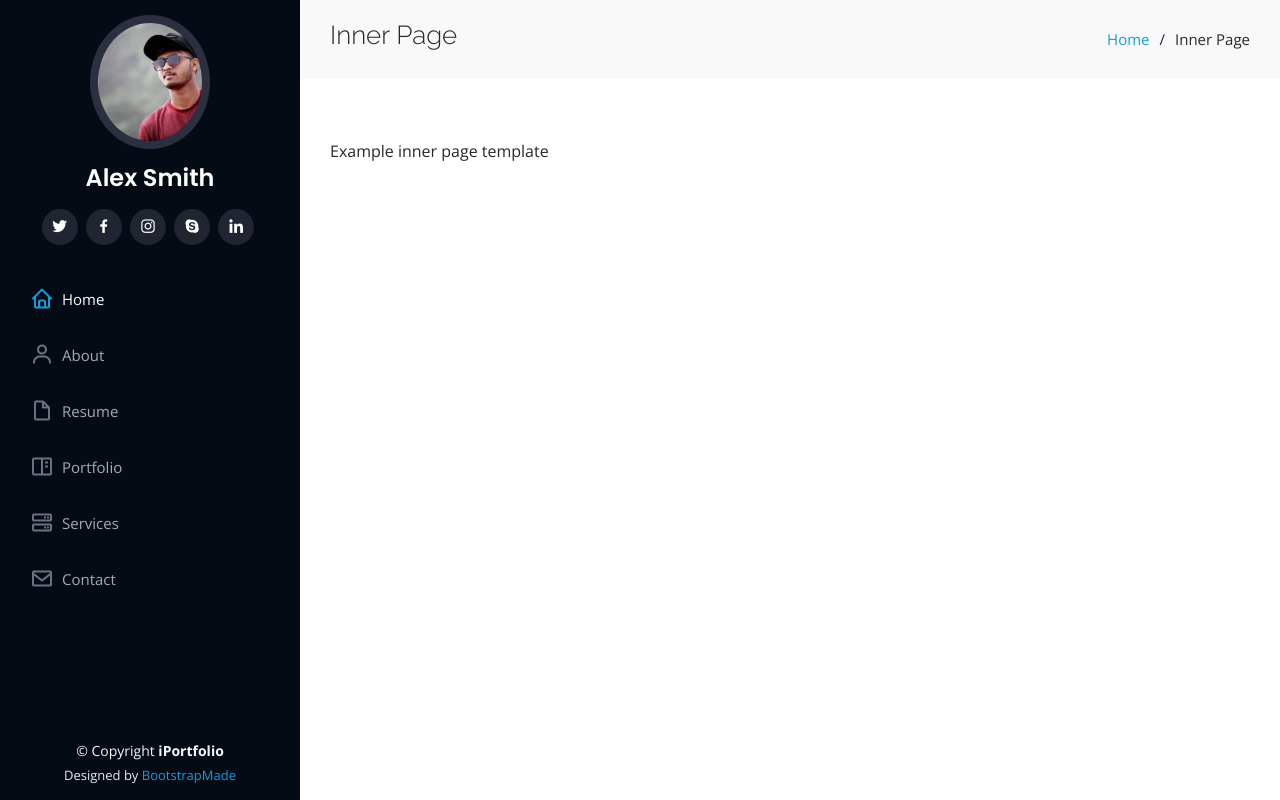
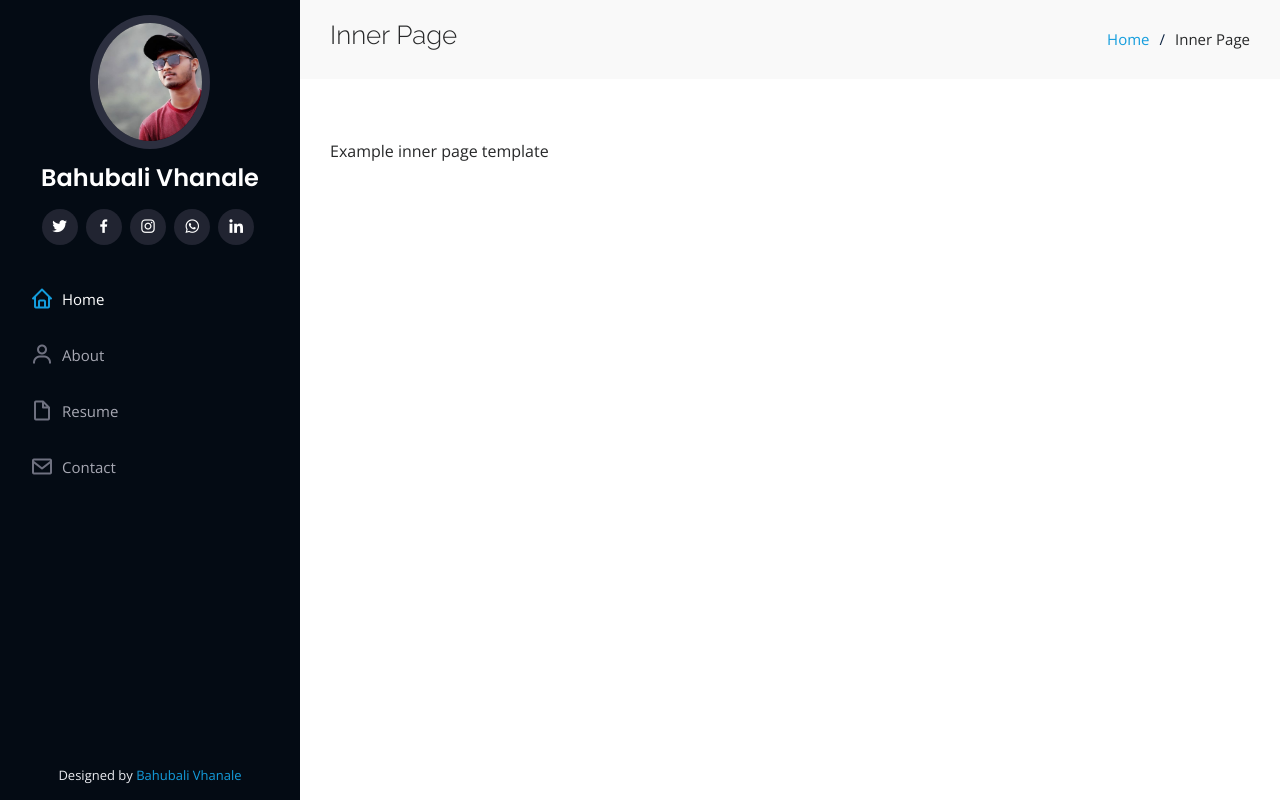
Before and after one commit to bahubali-vhanale/bahubali-vhanale.github.io, a plain HTML site: page inner-page.html in a window 1280 px wide. Drawn offline with nearby package versions, Linux system fonts and the light colour scheme.

Commit message:
removed unused

```diff
--- a/inner-page.html
+++ b/inner-page.html
@@ -47,13 +47,17 @@
 
       <div class="profile">
         <img src="assets/img/profile-img.jpg" alt="" class="img-fluid rounded-circle">
-        <h1 class="text-light"><a href="index.html">Alex Smith</a></h1>
+        <h1 class="text-light"><a href="index.html">Bahubali Vhanale</a></h1>
         <div class="social-links mt-3 text-center">
-          <a href="#" class="twitter"><i class="bx bxl-twitter"></i></a>
+          <a target="_blank" href="https://twitter.com/VhanaleBahubali" class="twitter"><i
+              class="bx bxl-twitter"></i></a>
           <a href="#" class="facebook"><i class="bx bxl-facebook"></i></a>
-          <a href="#" class="instagram"><i class="bx bxl-instagram"></i></a>
-          <a href="#" class="google-plus"><i class="bx bxl-skype"></i></a>
-          <a href="#" class="linkedin"><i class="bx bxl-linkedin"></i></a>
+          <a target="_blank" href="https://www.instagram.com/bahubali_25/?hl=en" class="instagram"><i
+              class="bx bxl-instagram"></i></a>
+          <a href="https://wa.me/+919763222850/?text=Hello%20there!" target="_blank" class="google-plus"><i
+              class="bx bxl-whatsapp"></i></a>
+          <a href="https://www.linkedin.com/in/bahubali-vhanale-7a8961178/" target="_blank" class="linkedin"><i
+              class="bx bxl-linkedin"></i></a>
         </div>
       </div>
 
@@ -62,8 +66,8 @@
           <li><a href="#hero" class="nav-link scrollto active"><i class="bx bx-home"></i> <span>Home</span></a></li>
           <li><a href="#about" class="nav-link scrollto"><i class="bx bx-user"></i> <span>About</span></a></li>
           <li><a href="#resume" class="nav-link scrollto"><i class="bx bx-file-blank"></i> <span>Resume</span></a></li>
-          <li><a href="#portfolio" class="nav-link scrollto"><i class="bx bx-book-content"></i> <span>Portfolio</span></a></li>
-          <li><a href="#services" class="nav-link scrollto"><i class="bx bx-server"></i> <span>Services</span></a></li>
+          <!-- <li><a href="#portfolio" class="nav-link scrollto"><i class="bx bx-book-content"></i> <span>Portfolio</span></a></li>
+          <li><a href="#services" class="nav-link scrollto"><i class="bx bx-server"></i> <span>Services</span></a></li> -->
           <li><a href="#contact" class="nav-link scrollto"><i class="bx bx-envelope"></i> <span>Contact</span></a></li>
         </ul>
       </nav><!-- .nav-menu -->
@@ -100,15 +104,9 @@
   <!-- ======= Footer ======= -->
   <footer id="footer">
     <div class="container">
-      <div class="copyright">
-        &copy; Copyright <strong><span>iPortfolio</span></strong>
-      </div>
+
       <div class="credits">
-        <!-- All the links in the footer should remain intact. -->
-        <!-- You can delete the links only if you purchased the pro version. -->
-        <!-- Licensing information: https://bootstrapmade.com/license/ -->
-        <!-- Purchase the pro version with working PHP/AJAX contact form: https://bootstrapmade.com/iportfolio-bootstrap-portfolio-websites-template/ -->
-        Designed by <a href="https://bootstrapmade.com/">BootstrapMade</a>
+         Designed by <a href="#">Bahubali Vhanale</a>
       </div>
     </div>
   </footer><!-- End  Footer -->
```
Also changed, not shown: index.html (+8 -8 lines).
